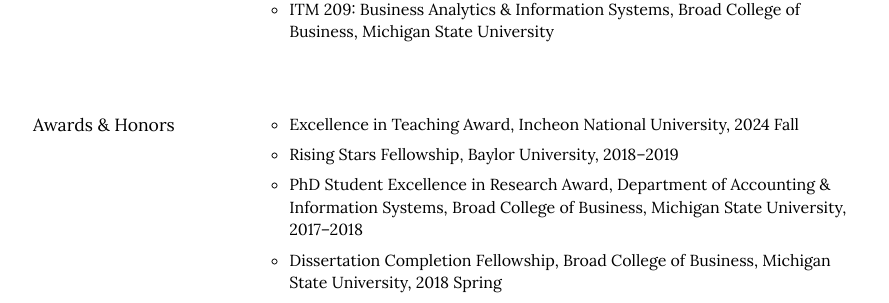
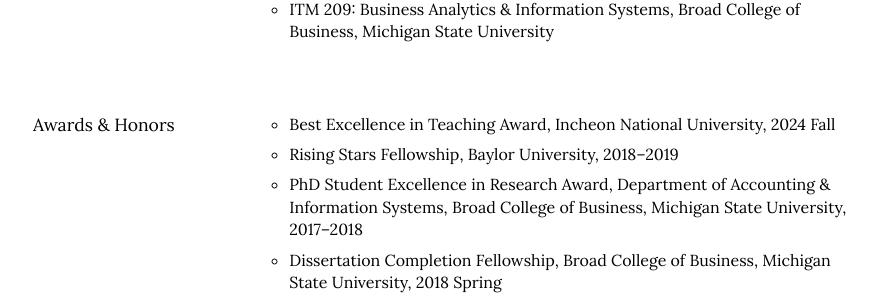
Before and after one commit to istaehun/taehun, a Jekyll site: the page built from engagement.html, in a window 1280 px wide and 900 px high, scrolled down 2205 px. Shown: the part 146-449 px from the top of the window, without its empty margins (187-1076 px from the left). Built offline with Jekyll 4.4.1, drawn with Linux system fonts in a browser that asks for light colours; nearby versions of some CDN libraries.

Commit message:
Update engagement.yml

```diff
--- a/_data/engagement.yml
+++ b/_data/engagement.yml
@@ -46,7 +46,7 @@
   -
     title: Awards & Honors
     list:
-      - "Excellence in Teaching Award, Incheon National University, 2024 Fall"
+      - "Best Excellence in Teaching Award, Incheon National University, 2024 Fall"
       - "Rising Stars Fellowship, Baylor University, 2018–2019"
       - "PhD Student Excellence in Research Award, Department of Accounting & Information Systems, Broad College of Business, Michigan State University, 2017–2018"
       - "Dissertation Completion Fellowship, Broad College of Business, Michigan State University, 2018 Spring"
```
